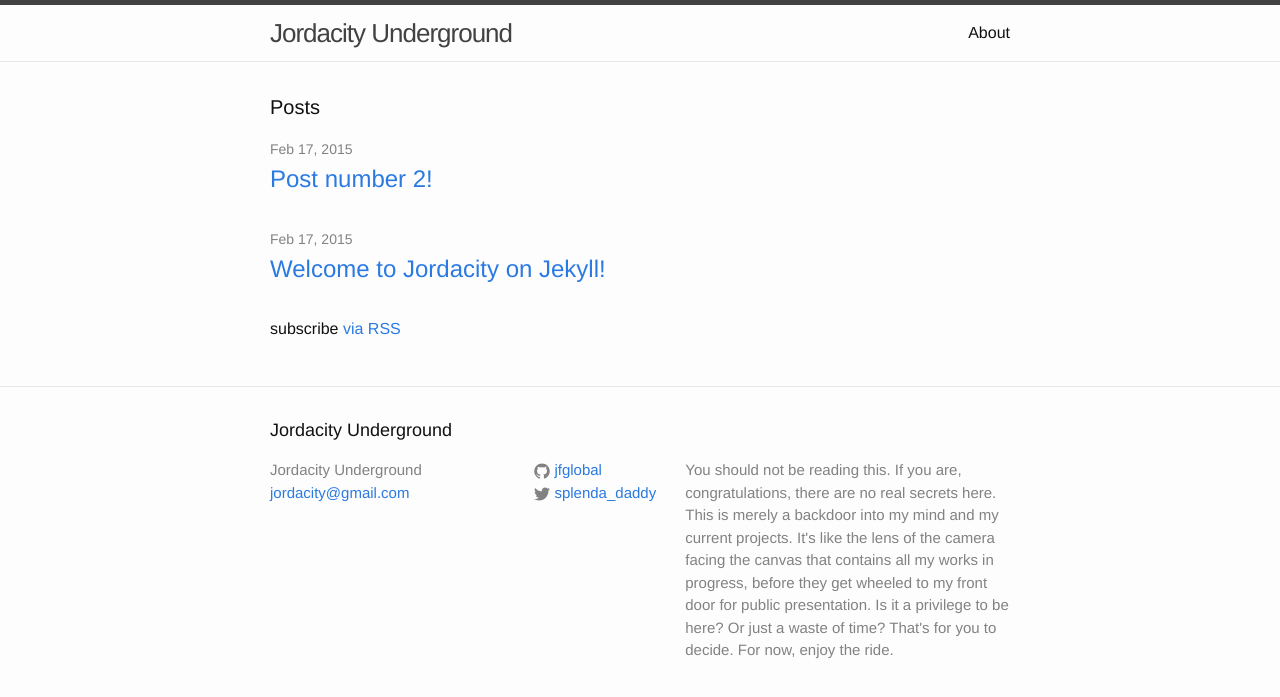
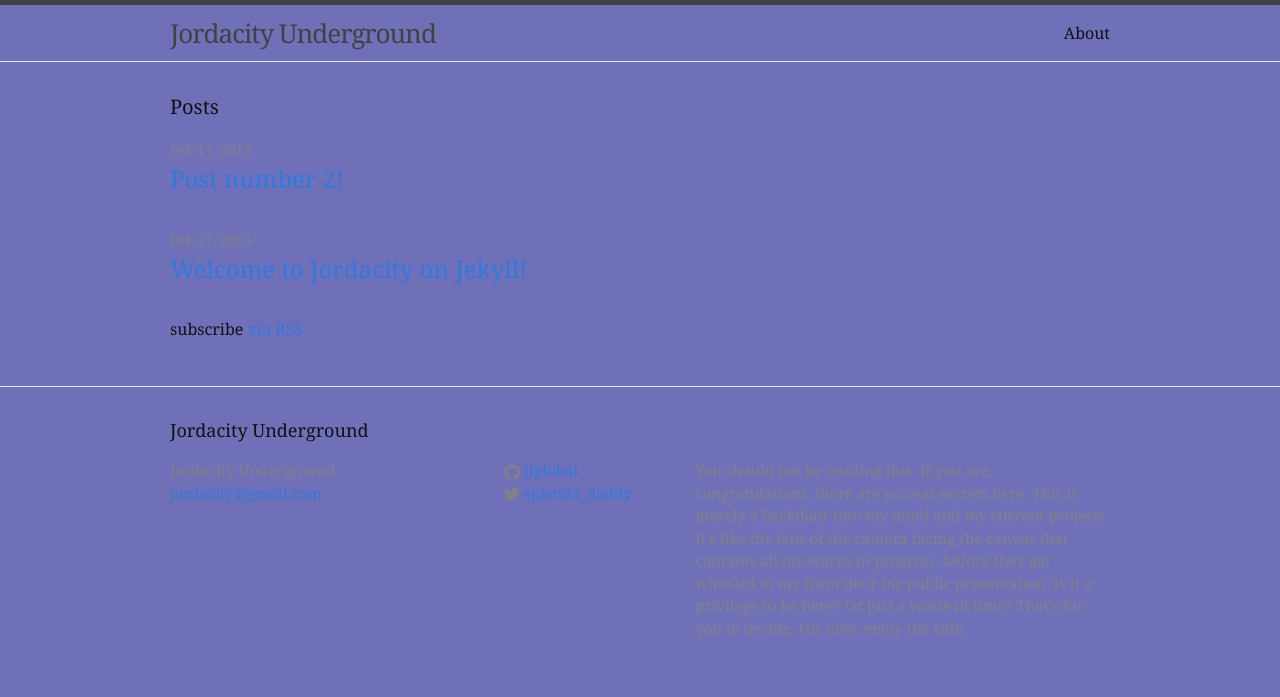
Before and after one commit to JFGlobal/jfglobal.github.io, a Jekyll site: the page built from index.html, in a window 1280 px wide. Shown: the top 697 px of the page. Built offline with Jekyll 4.4.1, drawn with Linux system fonts in a browser that asks for light colours.

Commit message:
update main damn

```diff
--- a/css/main.scss
+++ b/css/main.scss
@@ -6,7 +6,7 @@
 
 
 // Our variables
-$base-font-family: Helvetica, Arial, sans-serif;
+$base-font-family: Century Gothic, Georgia, Calibri, sans-serif;
 $base-font-size:   16px;
 $small-font-size:  $base-font-size * 0.875;
 $base-line-height: 1.5;
@@ -14,7 +14,7 @@ $base-line-height: 1.5;
 $spacing-unit:     30px;
 
 $text-color:       #111;
-$background-color: #fdfdfd;
+$background-color: #7070B8;
 $brand-color:      #2a7ae2;
 
 $grey-color:       #828282;
@@ -22,7 +22,7 @@ $grey-color-light: lighten($grey-color, 40%);
 $grey-color-dark:  darken($grey-color, 25%);
 
 // Width of the content area
-$content-width:    800px;
+$content-width:    1000px;
 
 $on-palm:          600px;
 $on-laptop:        800px;
```
